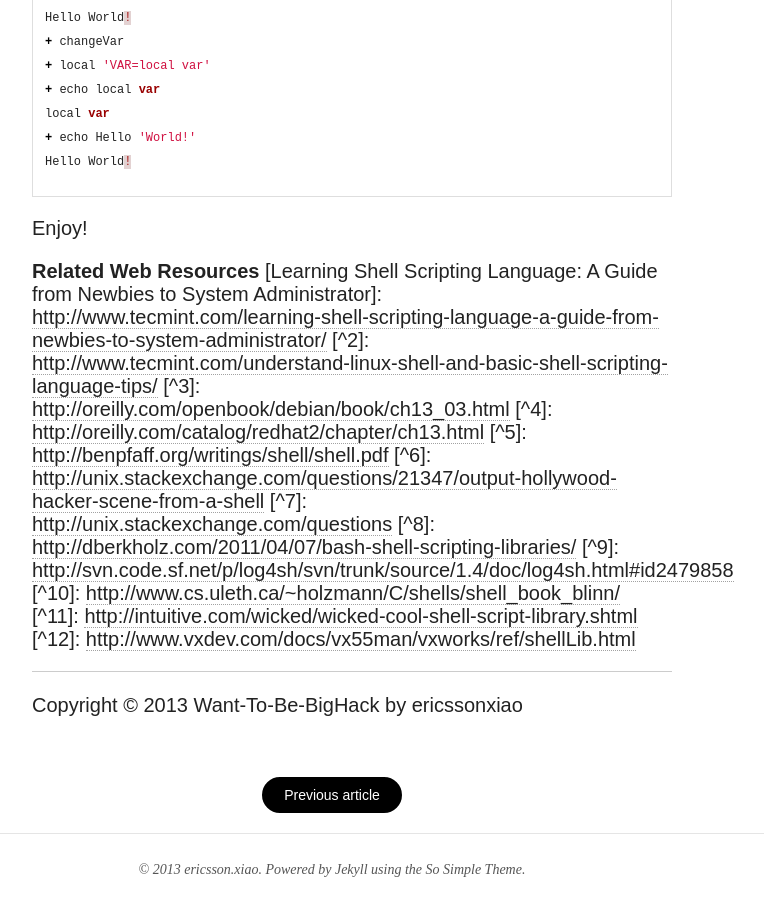
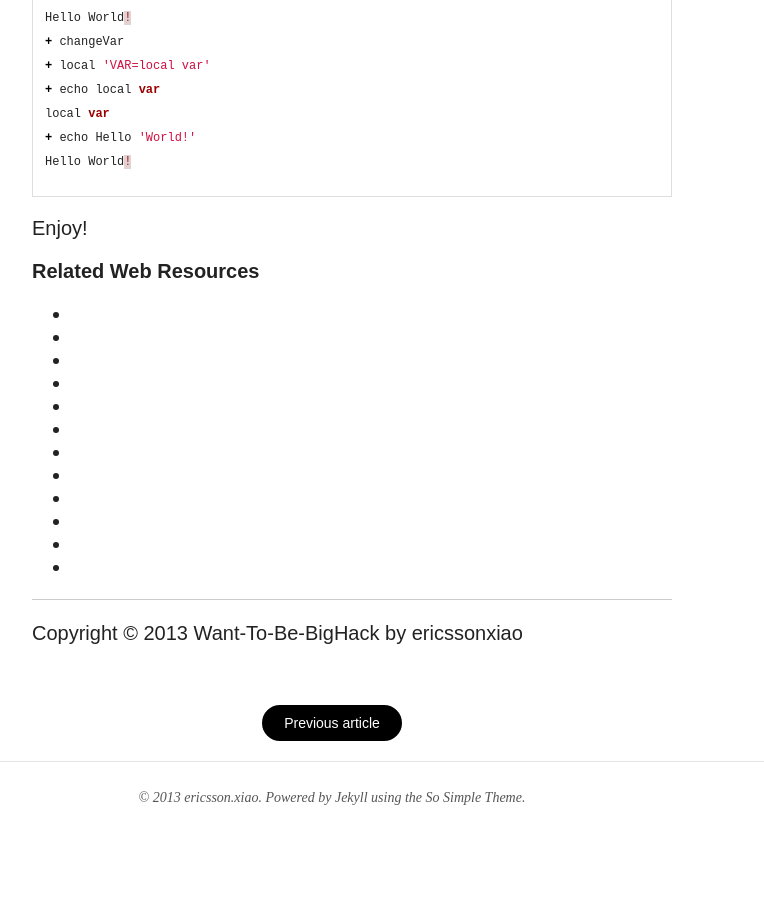
Before and after one commit to ericssonxiao/blog, a Jekyll site: the page built from _posts/2013-12-17-step-by-step-learning-shell-programming.md, in a window 1280 px wide and 900 px high, scrolled down 6625 px. Shown: the whole window, without its empty margins (308-1072 px from the left). Built offline with Jekyll 4.4.1, drawn with Linux system fonts in a browser that asks for light colours; nearby versions of some CDN libraries; some of the changed lines change nothing that is shown.

Commit message:
jekyll update

```diff
--- a/_posts/2013-12-17-step-by-step-learning-shell-programming.md
+++ b/_posts/2013-12-17-step-by-step-learning-shell-programming.md
@@ -219,18 +219,18 @@
 Enjoy!
 
 **Related Web Resources**
-[Learning Shell Scripting Language: A Guide from Newbies to System Administrator]: <http://www.tecmint.com/learning-shell-scripting-language-a-guide-from-newbies-to-system-administrator/>
-[^2]: <http://www.tecmint.com/understand-linux-shell-and-basic-shell-scripting-language-tips/>
-[^3]: <http://oreilly.com/openbook/debian/book/ch13_03.html>
-[^4]: <http://oreilly.com/catalog/redhat2/chapter/ch13.html>
-[^5]: <http://benpfaff.org/writings/shell/shell.pdf>
-[^6]: <http://unix.stackexchange.com/questions/21347/output-hollywood-hacker-scene-from-a-shell>
-[^7]: <http://unix.stackexchange.com/questions>
-[^8]: <http://dberkholz.com/2011/04/07/bash-shell-scripting-libraries/>
-[^9]: <http://svn.code.sf.net/p/log4sh/svn/trunk/source/1.4/doc/log4sh.html#id2479858>
-[^10]: <http://www.cs.uleth.ca/~holzmann/C/shells/shell_book_blinn/>
-[^11]: <http://intuitive.com/wicked/wicked-cool-shell-script-library.shtml>
-[^12]: <http://www.vxdev.com/docs/vx55man/vxworks/ref/shellLib.html>
+* [Learning Shell Scripting Language: A Guide from Newbies to System Administrator]: <http://www.tecmint.com/learning-shell-scripting-language-a-guide-from-newbies-to-system-administrator/>
+* [Understand Linux Shell and Basic Shell Scripting Language Tips – Part I]: <http://www.tecmint.com/understand-linux-shell-and-basic-shell-scripting-language-tips/>
+* [Learning Debian GNU/Linux]: <http://oreilly.com/openbook/debian/book/ch13_03.html>
+* [Learning Red Hat Linux, 2nd Edition Learning Red Hat Linux, 2nd Edition]: <http://oreilly.com/catalog/redhat2/chapter/ch13.html>
+* [bash shell programming in one hour]: <http://benpfaff.org/writings/shell/shell.pdf>
+* [Output Hollywood-hacker-scene from a shell]: <http://unix.stackexchange.com/questions/21347/output-hollywood-hacker-scene-from-a-shell>
+* [stackexchange questions]: <http://unix.stackexchange.com/questions>
+* [Bash shell-scripting libraries]: <http://dberkholz.com/2011/04/07/bash-shell-scripting-libraries/>
+* [log4sh version 1.4.2]: <http://svn.code.sf.net/p/log4sh/svn/trunk/source/1.4/doc/log4sh.html#id2479858>
+* [shell_book_blinn]: <http://www.cs.uleth.ca/~holzmann/C/shells/shell_book_blinn/>
+* [Wicked Cool Shell Scripts: The Library]: <http://intuitive.com/wicked/wicked-cool-shell-script-library.shtml>
+* [shell lib]: <http://www.vxdev.com/docs/vx55man/vxworks/ref/shellLib.html>
 
 * * * * * *
 <div class="sample_footer">
```
